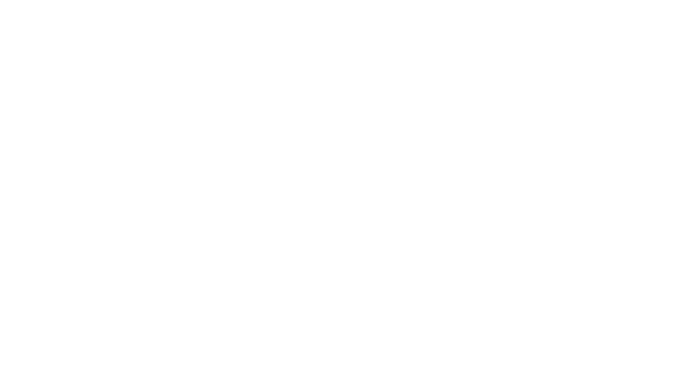
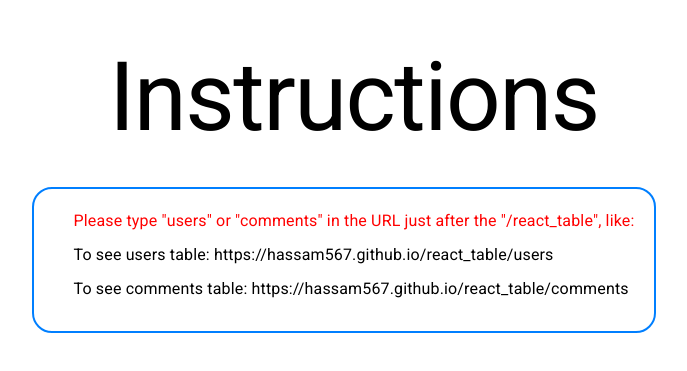
Before and after one commit to hassam567/react_table, a React (Create React App) app: page / in a window 1280 px wide. Before the commit this address had no page. Shown: the part 119-490 px from the top of the page, without its empty margins (296-983 px from the left). Built offline with nearby package versions, Linux system fonts and the light colour scheme.

Commit message:
default path name changed

```diff
--- a/package.json
+++ b/package.json
@@ -1,7 +1,7 @@
 {
   "name": "table",
   "version": "0.1.0",
-  "homepage": "https://username.github.io/react_table",
+  "homepage": "https://username.github.io/",
 
   "private": true,
   "dependencies": {
--- a/src/App.js
+++ b/src/App.js
@@ -14,9 +14,9 @@ function App() {
   <QueryClientProvider client={queryClient}>
   <Router>
       <Routes>
-        <Route path="/react_table/users" element={<UsersTable />} />
-        <Route path="/react_table/comments" element={<CommentsTable />} />
-        <Route path="/react_table" element={<Instructions />} />
+        <Route path="users" element={<UsersTable />} />
+        <Route path="comments" element={<CommentsTable />} />
+        <Route path="/" element={<Instructions />} />
         {RoutesArray()}
       </Routes>
     </Router>
--- a/src/routes/routesArray.jsx
+++ b/src/routes/routesArray.jsx
@@ -7,17 +7,17 @@ import UsersTable from '../TablesData/UsersTable';
 import Instructions from '../Instructions';
 const routes = [
   {
-    path: '/react_table/comments',
+    path: '/comments',
     component: CommentsTable
   },
   {
-    path: '/react_table/users',
+    path: '/users',
     component: UsersTable
   }
   ,
 
   {
-    path: '/react_table',
+    path: '/',
     component: Instructions
   }
 ];
```
